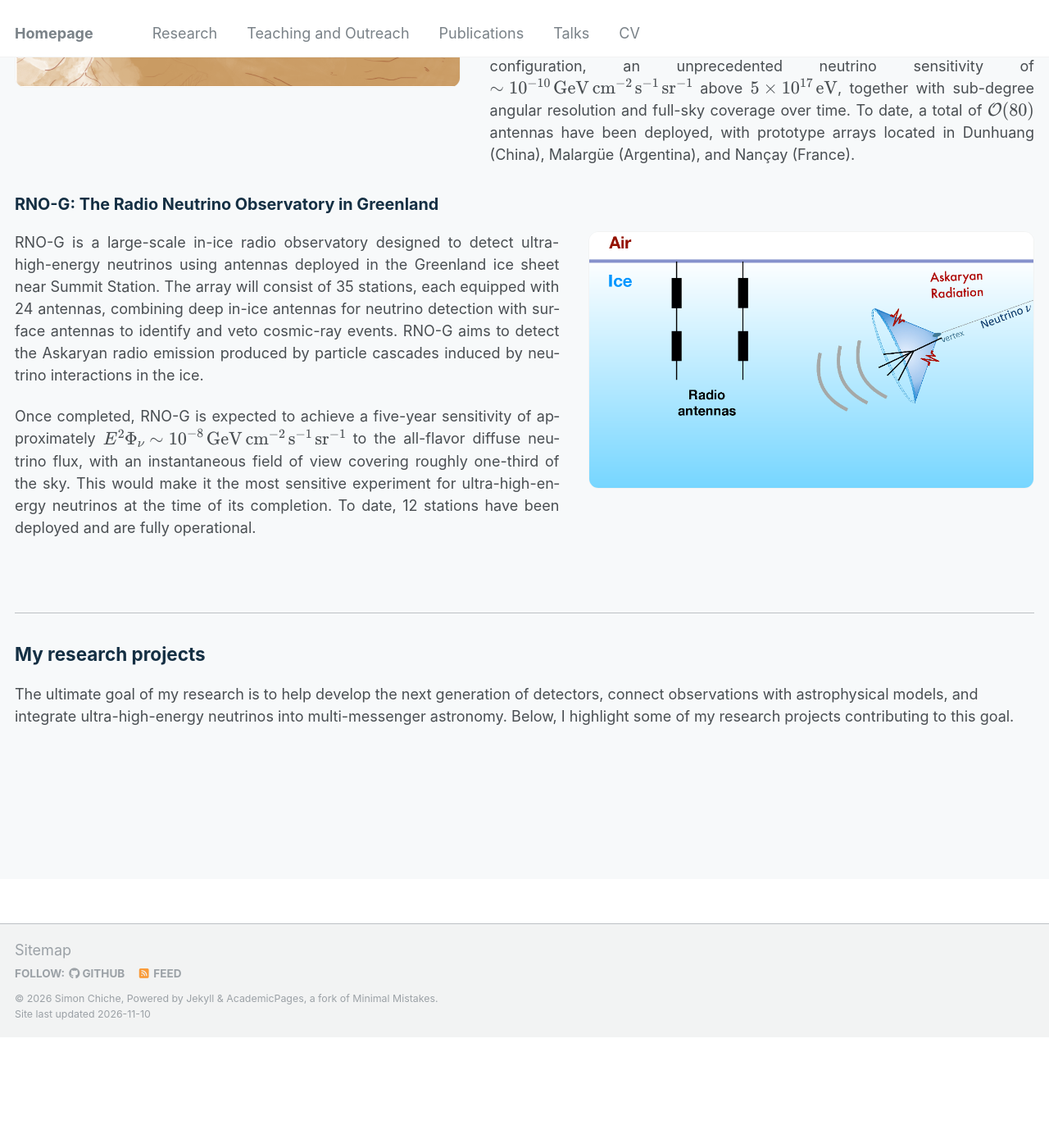
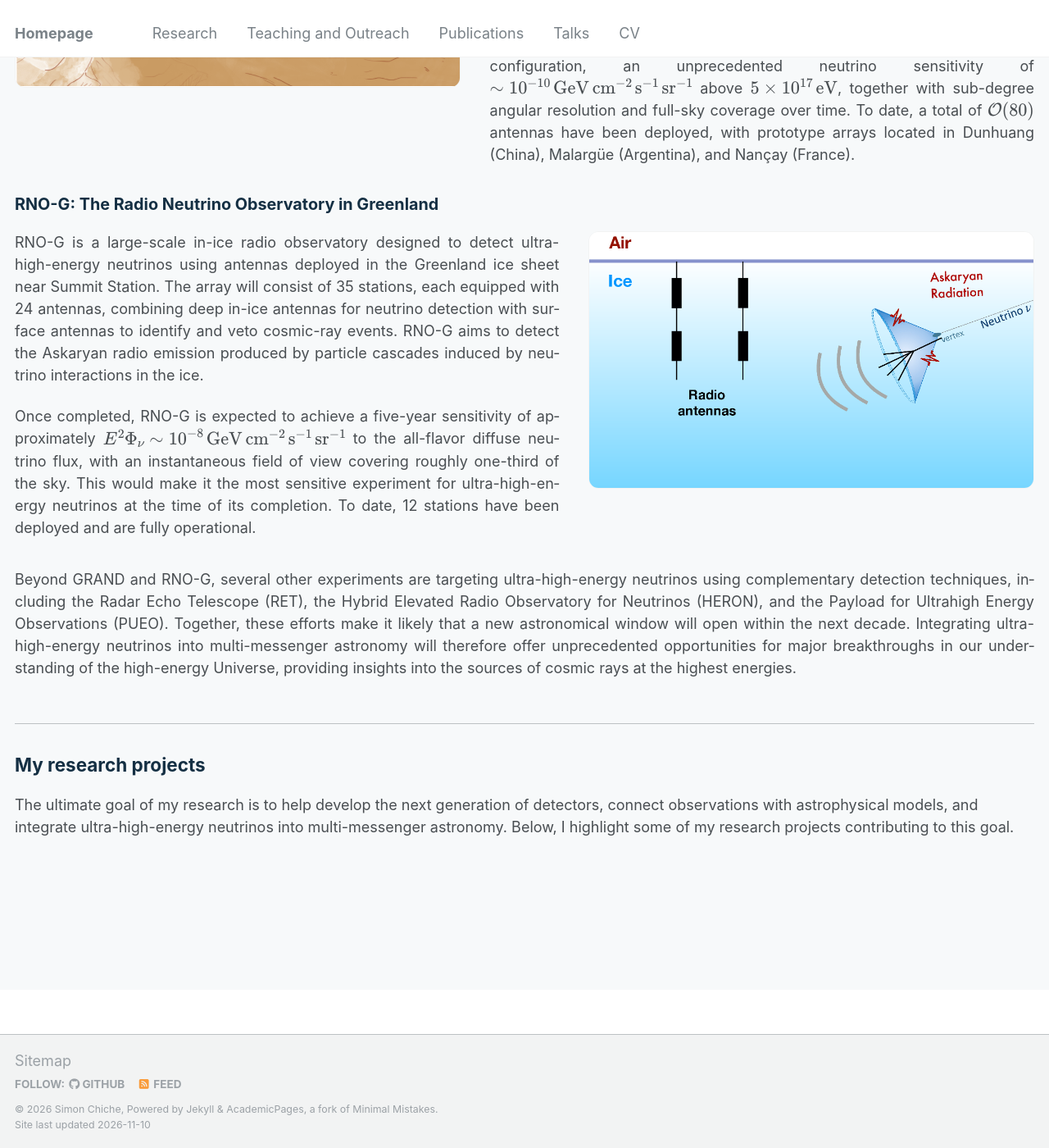
Before and after one commit to simonchiche/simonchiche.github.io, a Jekyll site: the page built from _pages/research.html, in a window 1280 px wide and 1400 px high, scrolled down 1651 px. Shown: the whole window at 82% size. Built offline with Jekyll 4.4.1, drawn with Linux system fonts in a browser that asks for light colours; before the commit the page ends 2916 px from its top, so only the background shows below that.

Commit message:
Updates research entry

```diff
--- a/_data/research.yml
+++ b/_data/research.yml
@@ -47,7 +47,7 @@ overview:
     image_caption: ""
 
 # Titre 3 : introduction sur toute la largeur, deux expériences, puis conclusion.
-# La conclusion est répartie en deux colonnes qui s'équilibrent automatiquement.
+# L'introduction et la conclusion occupent toute la largeur disponible.
 neutrinos:
   title: "Detecting ultra-high energy neutrinos"
   introduction: |
@@ -104,7 +104,16 @@ neutrinos:
       image_caption: ""
 
   conclusion: |
-
+    Beyond GRAND and RNO-G, several other experiments are targeting
+    ultra-high-energy neutrinos using complementary detection techniques,
+    including the Radar Echo Telescope (RET), the Hybrid Elevated Radio
+    Observatory for Neutrinos (HERON), and the Payload for Ultrahigh Energy
+    Observations (PUEO). Together, these efforts make it likely that a new
+    astronomical window will open within the next decade. Integrating
+    ultra-high-energy neutrinos into multi-messenger astronomy will therefore
+    offer unprecedented opportunities for major breakthroughs in our
+    understanding of the high-energy Universe, providing insights into the
+    sources of cosmic rays at the highest energies.
 
 # Titre 4 : la liste reste vide pour être complétée plus tard.
 projects_title: "My research projects"
--- a/_pages/research.html
+++ b/_pages/research.html
@@ -30,7 +30,7 @@ header:
       </section>
     {% endfor %}
 
-    <div class="research-columns research-conclusion">
+    <div class="research-conclusion">
       {{ site.data.research.neutrinos.conclusion | markdownify }}
     </div>
   </section>
--- a/_sass/_research.scss
+++ b/_sass/_research.scss
@@ -120,6 +120,20 @@
 
 .research-conclusion {
   margin-top: 2em;
+  overflow-wrap: break-word;
+
+  > :first-child {
+    margin-top: 0;
+  }
+
+  > :last-child {
+    margin-bottom: 0;
+  }
+
+  @include breakpoint($small) {
+    text-align: justify;
+    hyphens: auto;
+  }
 }
 
 .research-divider {
```
Also changed, not shown: README.md (+2 -3 lines).
